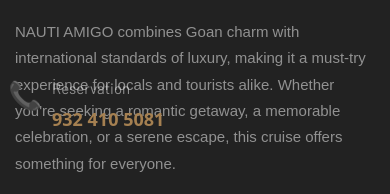
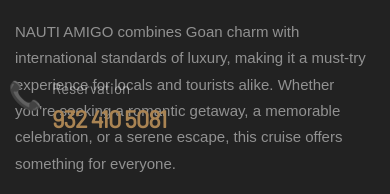
Before and after one commit to Kratagya-Webkorps/nautiamigo-angular, an Angular app: page / in a window 390 px wide. Shown: the part 861-1055 px from the top of the page. Built offline with nearby package versions, Linux system fonts and the light colour scheme.

Commit message:
Fix phone typography

```diff
--- a/src/app/about-section/about-section.component.css
+++ b/src/app/about-section/about-section.component.css
@@ -323,8 +323,14 @@
   }
 
   .phone-highlight {
+    font-family: 'Barlow', sans-serif;
+    font-size: 24px !important;
+    line-height: 26.3px;
+    letter-spacing: -1px;
+    color: #aa8453 !important;
+    text-transform: uppercase;
 
-    color: #A58051 !important;
+
   }
   .barlow-description {
     font-family: 'Barlow', sans-serif;
```
